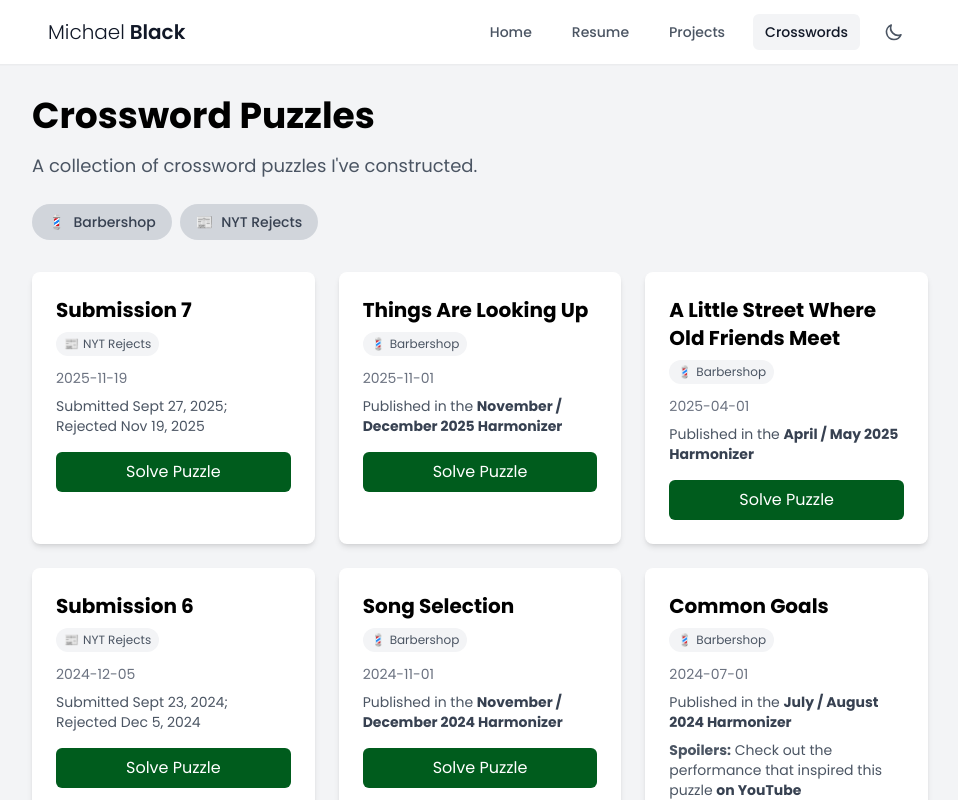
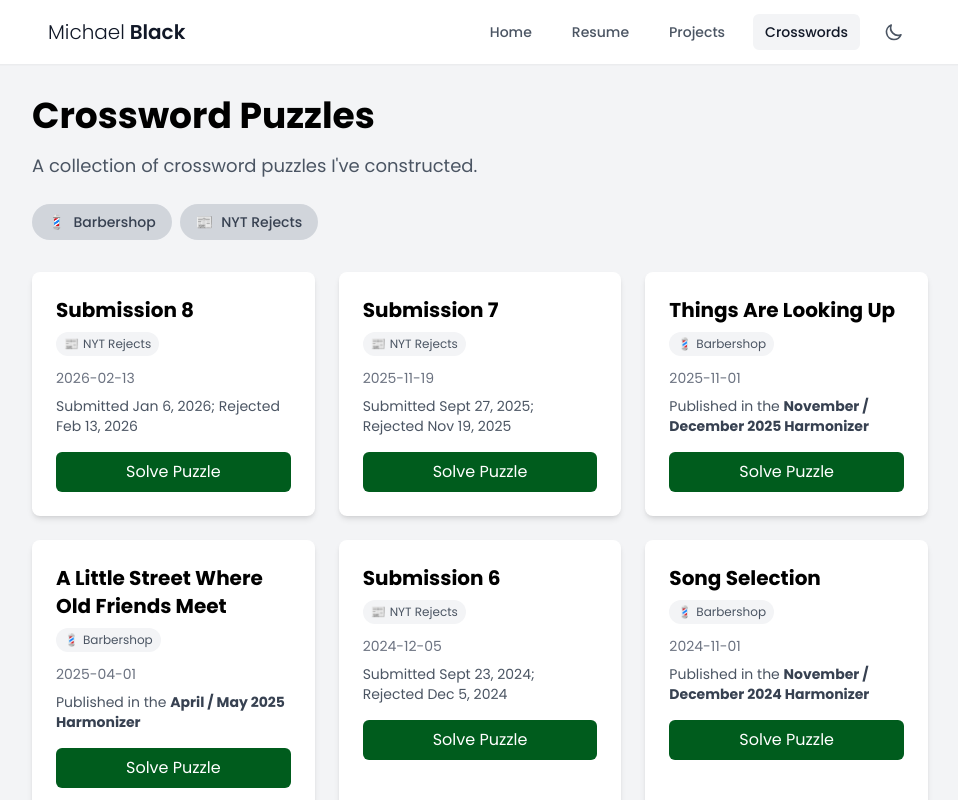
Before and after one commit to mblac056/personal-website, a React (Vite) app: page /crosswords in a window 1280 px wide. Shown: the top 800 px of the page, without its empty margins (160-1118 px from the left). Built offline with nearby package versions, Linux system fonts and the light colour scheme.

Commit message:
Adding new crossword

```diff
--- a/src/data/crosswords.ts
+++ b/src/data/crosswords.ts
@@ -8,6 +8,14 @@ export interface Crossword {
 }
 
 export const crosswords: Crossword[] = [
+  {
+    id: 'submission-8',
+    title: 'Submission 8',
+    date: '2026-02-13',
+    tags: ['NYT Rejects'],
+    description: `Submitted Jan 6, 2026; Rejected Feb 13, 2026`,
+    puzzleId: 'bb736026'
+  },
   {
     id: 'things-are-looking-up',
     title: 'Things Are Looking Up',
```
